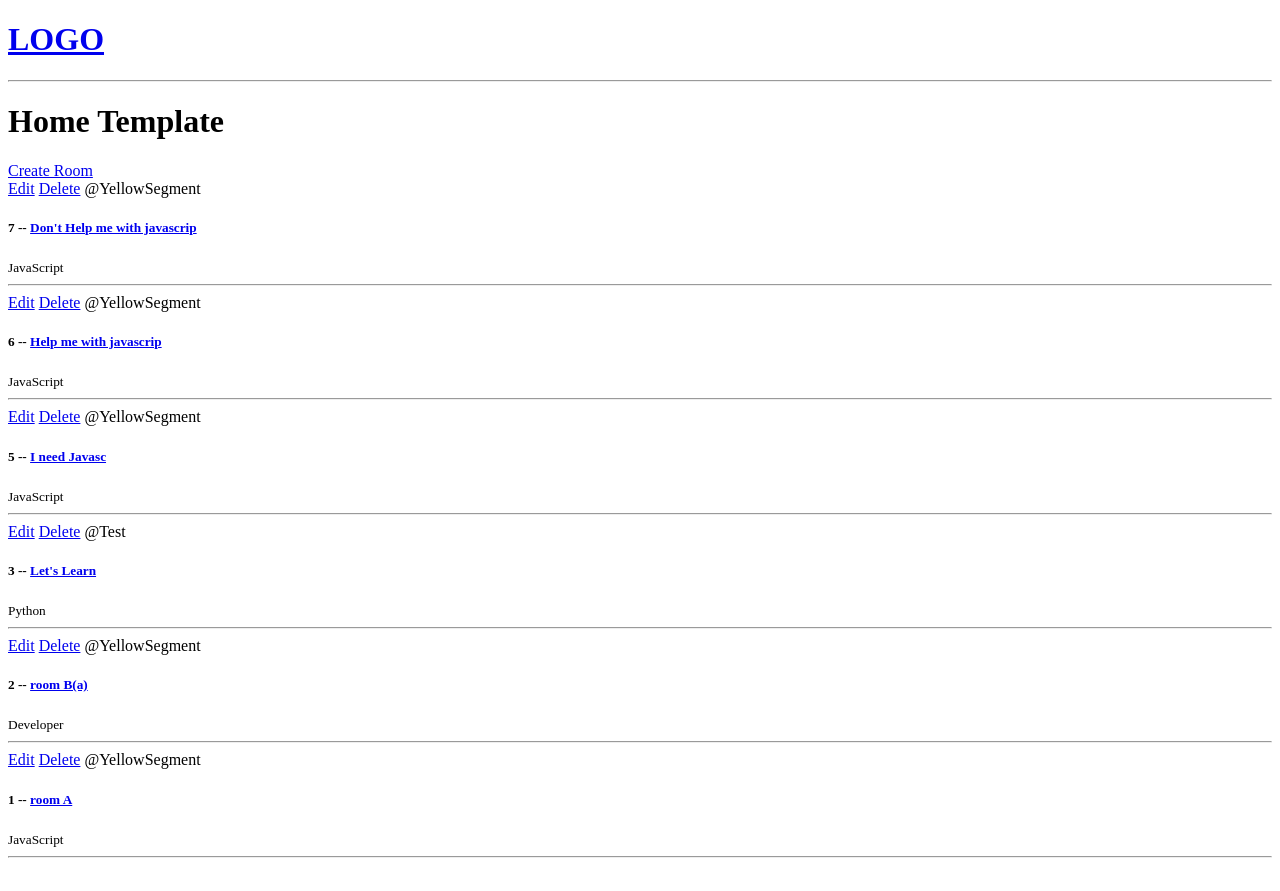
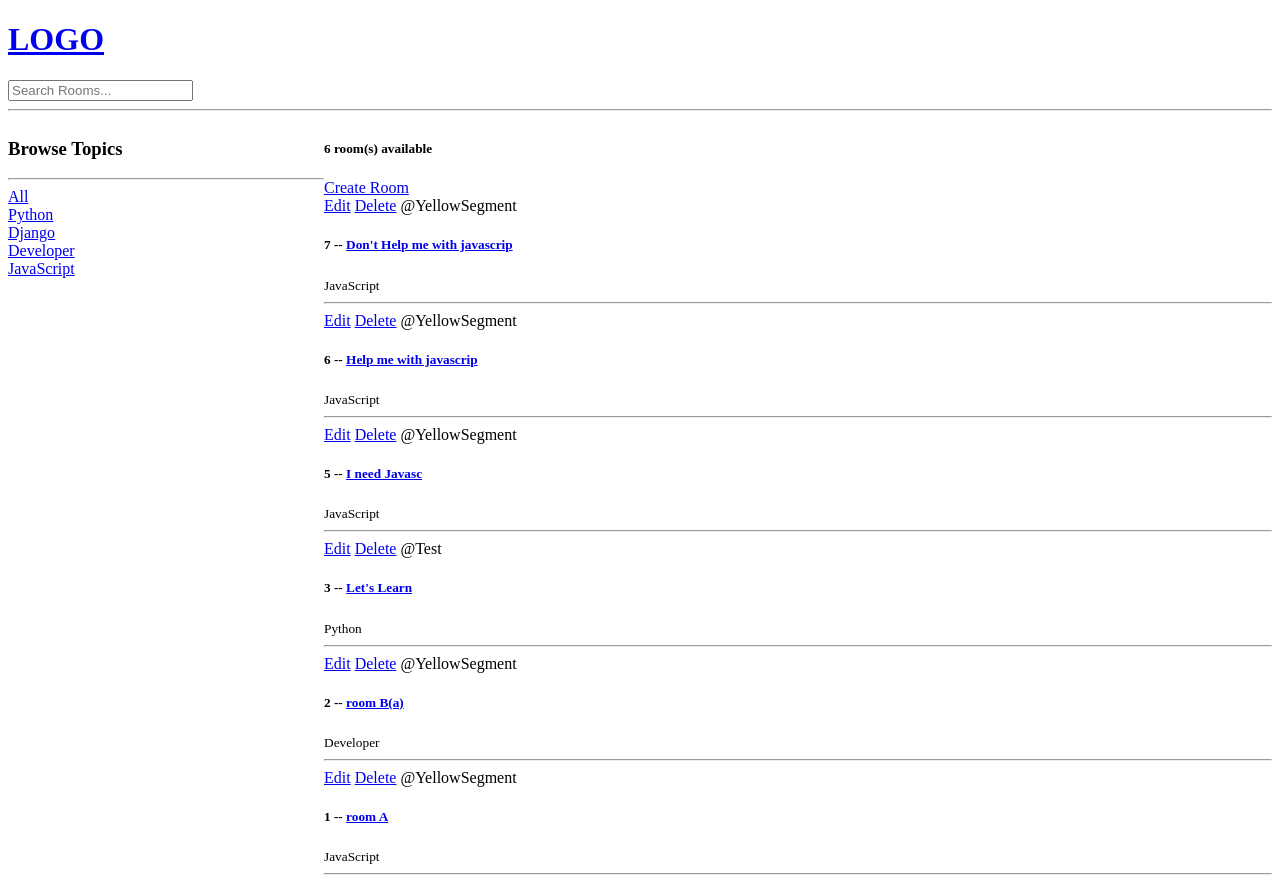
Before and after one commit to JGilbert103/SoftwareEngineering, a Django app: page / in a window 1280 px wide. Before the commit the page ends 858 px from the top, so only its background shows below. Run offline with Django 5.2, Linux system fonts and the light colour scheme; data comes from the database, SQL or seed files in the repository.

Commit message:
Added search functionality
Added the ability to search via the search bar. Allows for user slips in most cases.

```diff
--- a/djangoTemp/base/templates/base/home.html
+++ b/djangoTemp/base/templates/base/home.html
@@ -2,10 +2,32 @@
 
 {% block content %}
 
-<h1>Home Template</h1>
+<style>
+    .home-container{
+        display: grid;
+        grid-template-columns: 1fr 3fr;
+    }
+</style>
+
+<div class="home-container">
 
     <div>
+        <h3>Browse Topics</h3>
+        <hr>
 
+        <div>
+            <a href="{% url 'home' %}">All</a>
+        </div>
+
+        {% for topic in topics %}
+            <div>
+                <a href="{% url 'home' %}?q={{topic.name}}">{{topic.name}}</a>
+            </div>
+        {% endfor %}
+    </div>
+
+    <div>
+        <h5>{{room_count}} room(s) available</h5>
         <a href="{% url 'create-room' %}">Create Room</a>
         <div>
             {% for room in rooms %}
@@ -21,4 +43,6 @@
         </div>
     </div>
 
+</div>
+
 {% endblock content %}
--- a/djangoTemp/base/views.py
+++ b/djangoTemp/base/views.py
@@ -1,5 +1,6 @@
 from django.shortcuts import render, redirect
-from .models import Room
+from django.db.models import Q
+from .models import Room, Topic
 from .forms import RoomForm
 
 
@@ -13,15 +14,26 @@ from .forms import RoomForm
 # ]
 
 def home(request):
-    rooms = Room.objects.all()
-    context = {'rooms': rooms}
+    q = request.GET.get('q') if request.GET.get('q') != None else ''
+
+    rooms = Room.objects.filter(
+        Q(topic__name__icontains = q) |
+        Q(name__icontains=q) |
+        Q(description__icontains=q)
+    )
+    topics = Topic.objects.all()
+
+    room_count = rooms.count()
+    context = {'rooms': rooms, 'topics': topics, 'room_count': room_count}
     return render(request, 'base/home.html', context)
+
 
 def room(request, pk):
     room = Room.objects.get(id=pk)
 
     context = {'room': room}
     return render(request, 'base/room.html', context)
+
 
 def createRoom(request):
     form = RoomForm()
--- a/djangoTemp/templates/navbar.html
+++ b/djangoTemp/templates/navbar.html
@@ -2,4 +2,8 @@
     <h1>LOGO</h1>
 </a>
 
+<form method="GET" action="{% url 'home' %}">
+    <input type="text" name="q" placeholder="Search Rooms..."/>
+</form>
+
 <hr>
```
Lines whose indentation alone changed are shown as unchanged.
